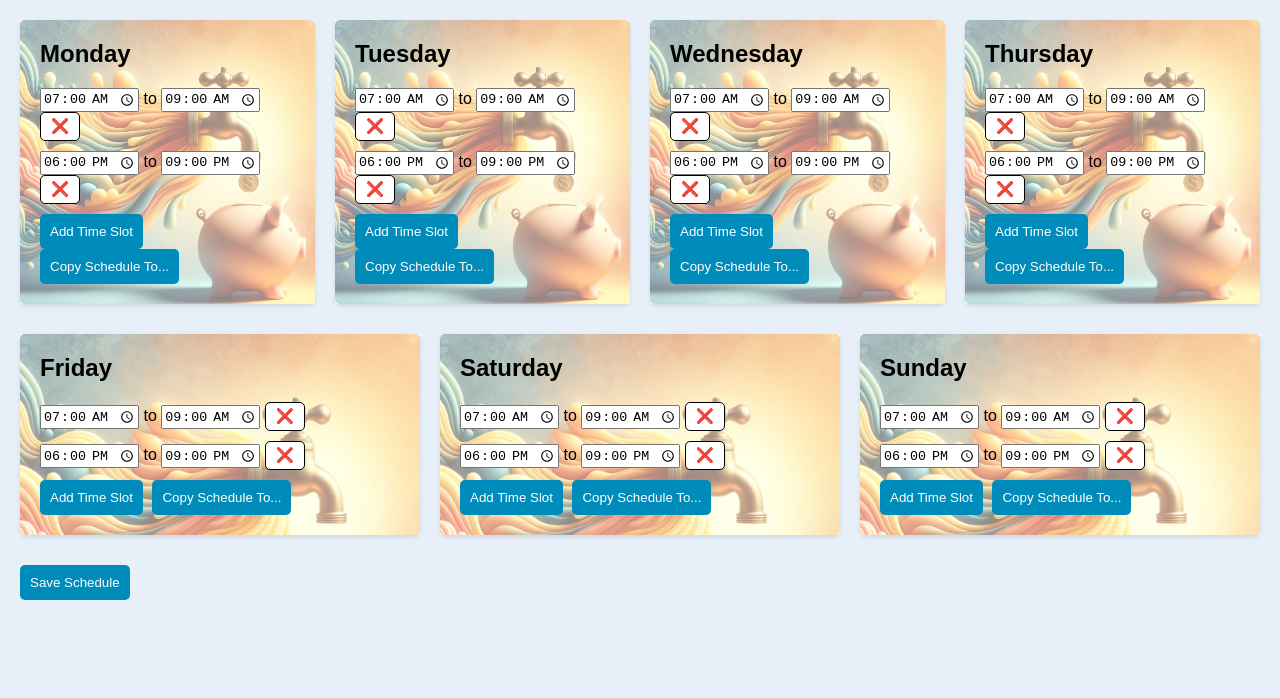
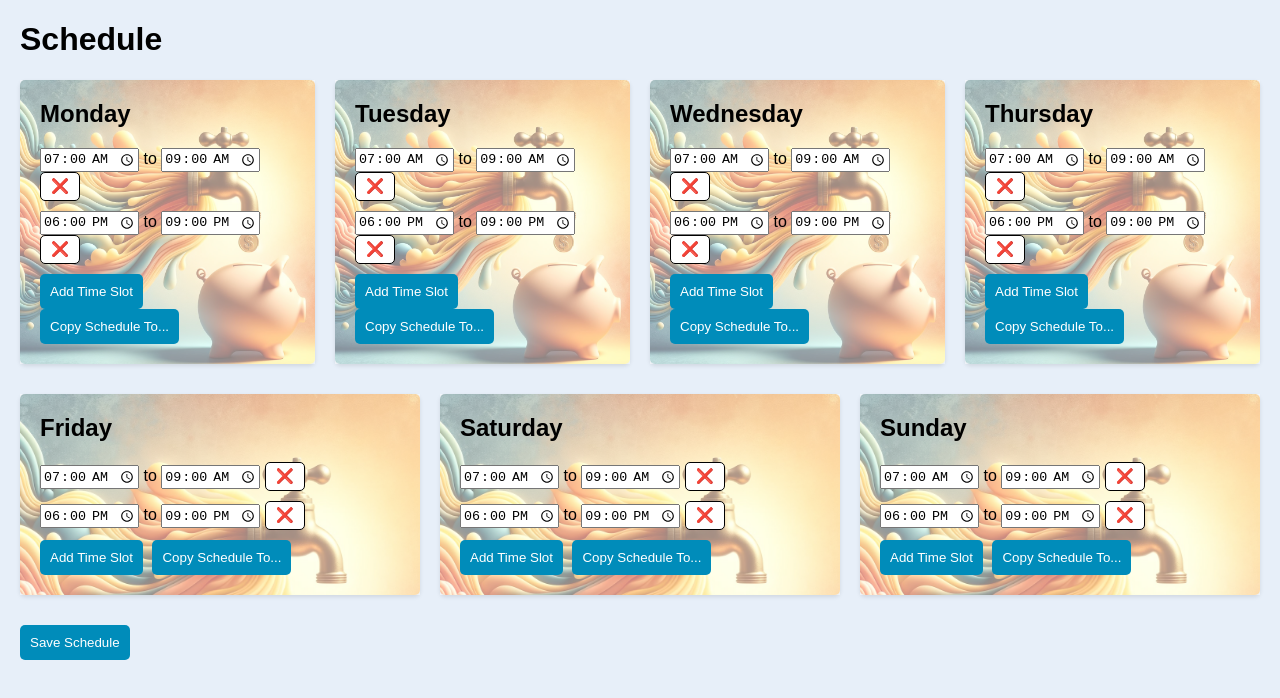
Before and after one commit to dacarson/TacoGenieScheduler, a plain HTML site: page data/index.html in a window 1280 px wide. Drawn offline with Linux system fonts and the light colour scheme; no server answers.

Commit message:
Title Schedule page
Add a Title to the schedule page.

```diff
--- a/data/index.html
+++ b/data/index.html
@@ -8,6 +8,7 @@
     <link rel="stylesheet" href="main.css"/>
   </head>
   <body>
+  <h1>Schedule</h1>
     <div id="schedule"> </div>
     <button id="saveSchedule">Save Schedule</button>
 
```
